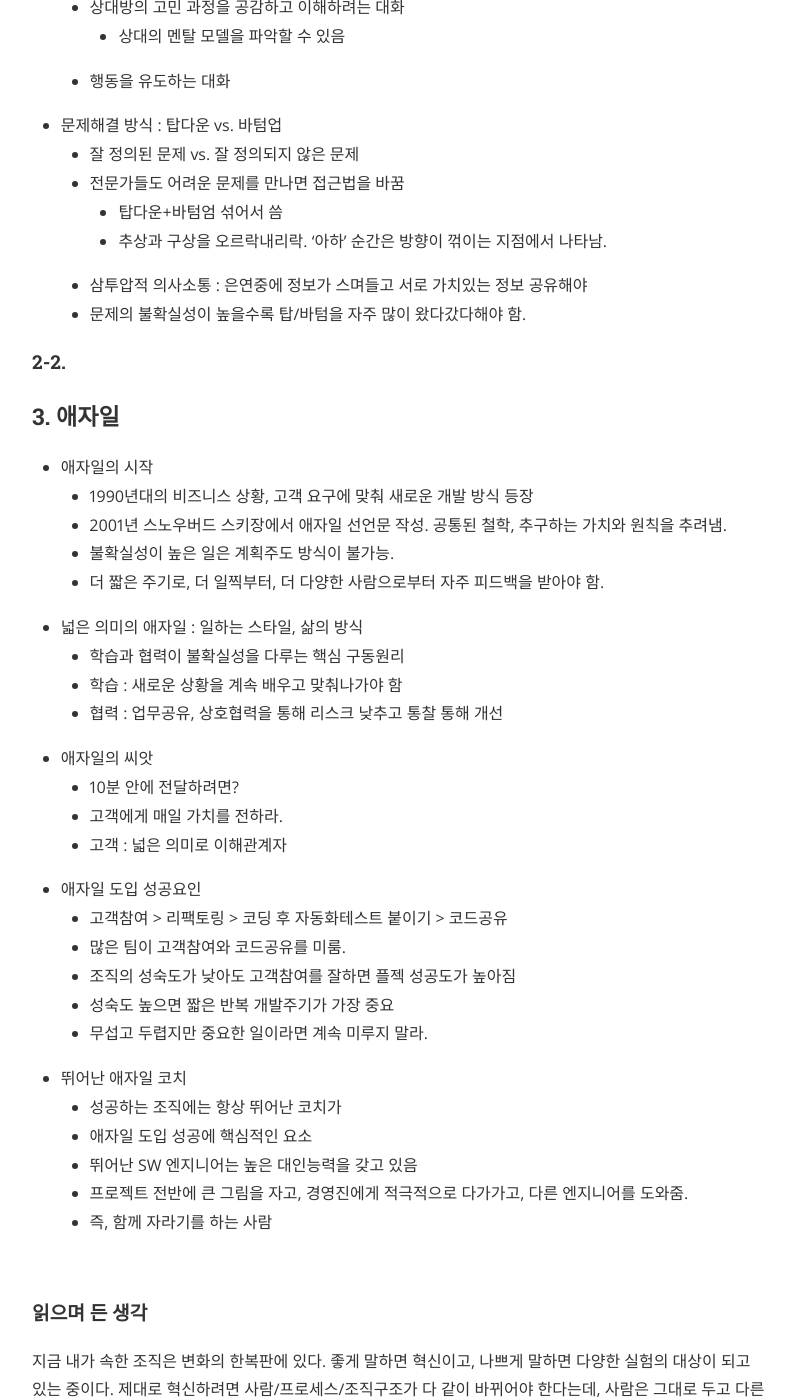
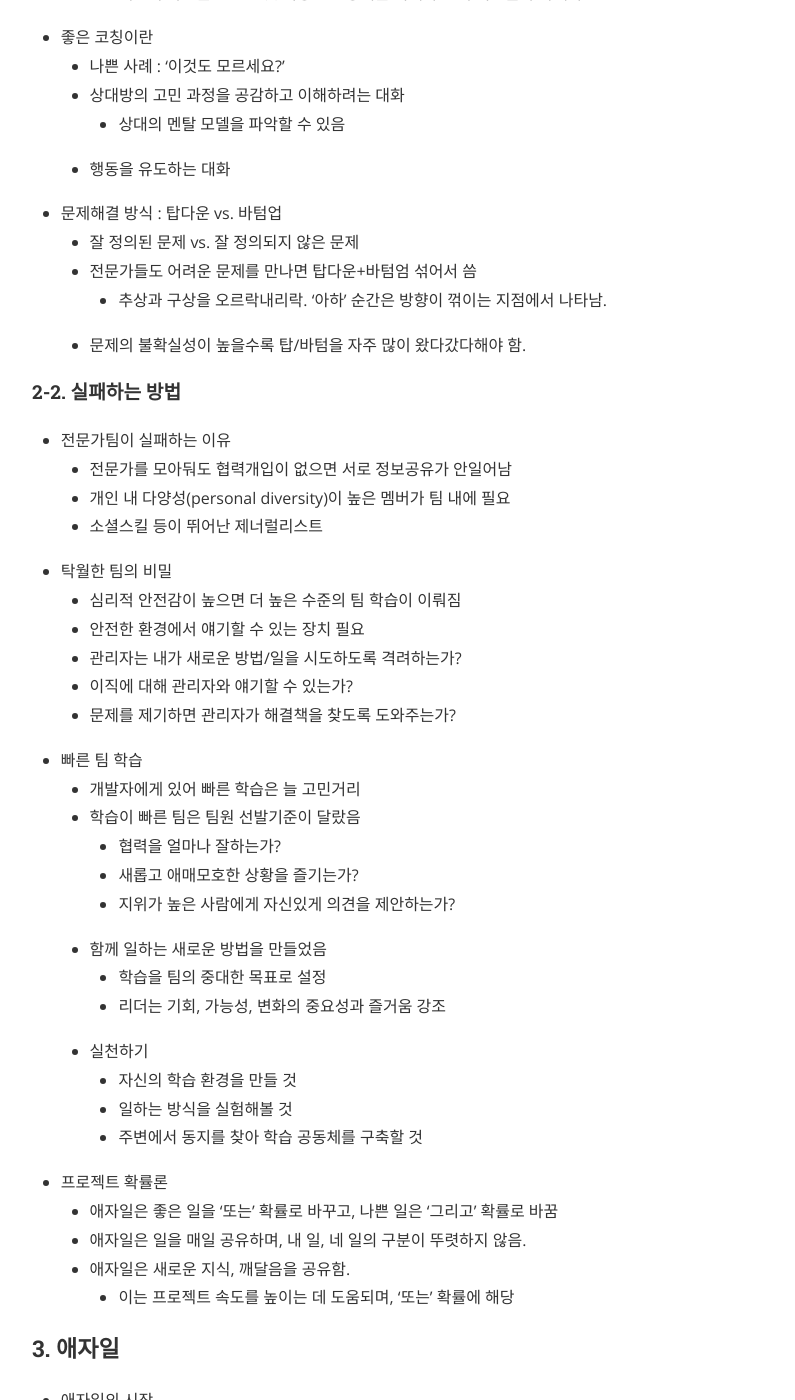
Before and after one commit to JessyMin/jessymin.github.io, a Jekyll site: the page built from _posts/2019-04-29-book-growing-together.md, in a window 1280 px wide and 1400 px high, scrolled down 3521 px. Shown: the whole window, without its empty margins (240-1035 px from the left). Built offline with Jekyll 4.4.1, drawn with Linux system fonts in a browser that asks for light colours; nearby versions of some CDN libraries; some of the changed text lies outside the part shown.

Commit message:
[update] chapter 2

```diff
--- a/_posts/2019-04-29-book-growing-together.md
+++ b/_posts/2019-04-29-book-growing-together.md
@@ -104,12 +104,16 @@ category : 'Book'
 
 #### 2-1. 관리방법 자체를 개선하기
 - 협력을 통한 추상화
-
+  - 화이트보드, 종이 등 시각화를 통해 협력하면 결과가 좋아짐
+  - 배경과 시각이 다른 사람들이 협력하면 필연적으로 추상화 요소 발생
+  - 이를 통해 흥미로운 것을 발견, '아하' 모멘트
+<br>
 - 신뢰를 쌓는 공유
   - 신뢰 자산이 높은 조직이 커뮤니케이션 효율/생산성 높음
   - 그러나 공유 방식에 따라 신뢰가 떨어지기도 함
   - 하나 공유, 최고 공유보다 복수 공유가 신뢰도/성과 높아짐.
-- 설득에는 주관성이 중요
+<br>
+- 객관성의 주관성 : 설득에는 주관성이 중요
   - 객관적이라는 개념 자체도 매우 주관적임
   - 절대 부정할 수 없는 자료를 들이밀면? 마지못해 수긍하나 마음 불편
   - 결국 결정하는 것은 사람이고, 그 사람 마음에 들어야 함.
@@ -125,14 +129,43 @@ category : 'Book'
   - 행동을 유도하는 대화
 - 문제해결 방식 : 탑다운 vs. 바텀업
   - 잘 정의된 문제 vs. 잘 정의되지 않은 문제
-  - 전문가들도 어려운 문제를 만나면 접근법을 바꿈
-    - 탑다운+바텀엄 섞어서 씀
+  - 전문가들도 어려운 문제를 만나면 탑다운+바텀엄 섞어서 씀
     - 추상과 구상을 오르락내리락. '아하' 순간은 방향이 꺾이는 지점에서 나타남.
-  - 삼투압적 의사소통 : 은연중에 정보가 스며들고 서로 가치있는 정보 공유해야
   - 문제의 불확실성이 높을수록 탑/바텀을 자주 많이 왔다갔다해야 함.
 
 
-#### 2-2.
+#### 2-2. 실패하는 방법
+- 전문가팀이 실패하는 이유
+  - 전문가를 모아둬도 협력개입이 없으면 서로 정보공유가 안일어남
+  - 개인 내 다양성(personal diversity)이 높은 멤버가 팀 내에 필요
+  - 소셜스킬 등이 뛰어난 제너럴리스트
+<br>
+- 탁월한 팀의 비밀
+  - 심리적 안전감이 높으면 더 높은 수준의 팀 학습이 이뤄짐
+  - 안전한 환경에서 얘기할 수 있는 장치 필요
+  - 관리자는 내가 새로운 방법/일을 시도하도록 격려하는가?
+  - 이직에 대해 관리자와 얘기할 수 있는가?
+  - 문제를 제기하면 관리자가 해결책을 찾도록 도와주는가?
+<br>
+- 빠른 팀 학습
+  - 개발자에게 있어 빠른 학습은 늘 고민거리
+  - 학습이 빠른 팀은 팀원 선발기준이 달랐음
+    - 협력을 얼마나 잘하는가?
+    - 새롭고 애매모호한 상황을 즐기는가?
+    - 지위가 높은 사람에게 자신있게 의견을 제안하는가?
+  - 함께 일하는 새로운 방법을 만들었음
+    - 학습을 팀의 중대한 목표로 설정
+    - 리더는 기회, 가능성, 변화의 중요성과 즐거움 강조
+  - 실천하기
+    - 자신의 학습 환경을 만들 것
+    - 일하는 방식을 실험해볼 것
+    - 주변에서 동지를 찾아 학습 공동체를 구축할 것
+<br>
+- 프로젝트 확률론
+  - 애자일은 좋은 일을 '또는' 확률로 바꾸고, 나쁜 일은 '그리고' 확률로 바꿈
+  - 애자일은 일을 매일 공유하며, 내 일, 네 일의 구분이 뚜렷하지 않음.
+  - 애자일은 새로운 지식, 깨달음을 공유함.
+    - 이는 프로젝트 속도를 높이는 데 도움되며, '또는' 확률에 해당
 
 
 
```
